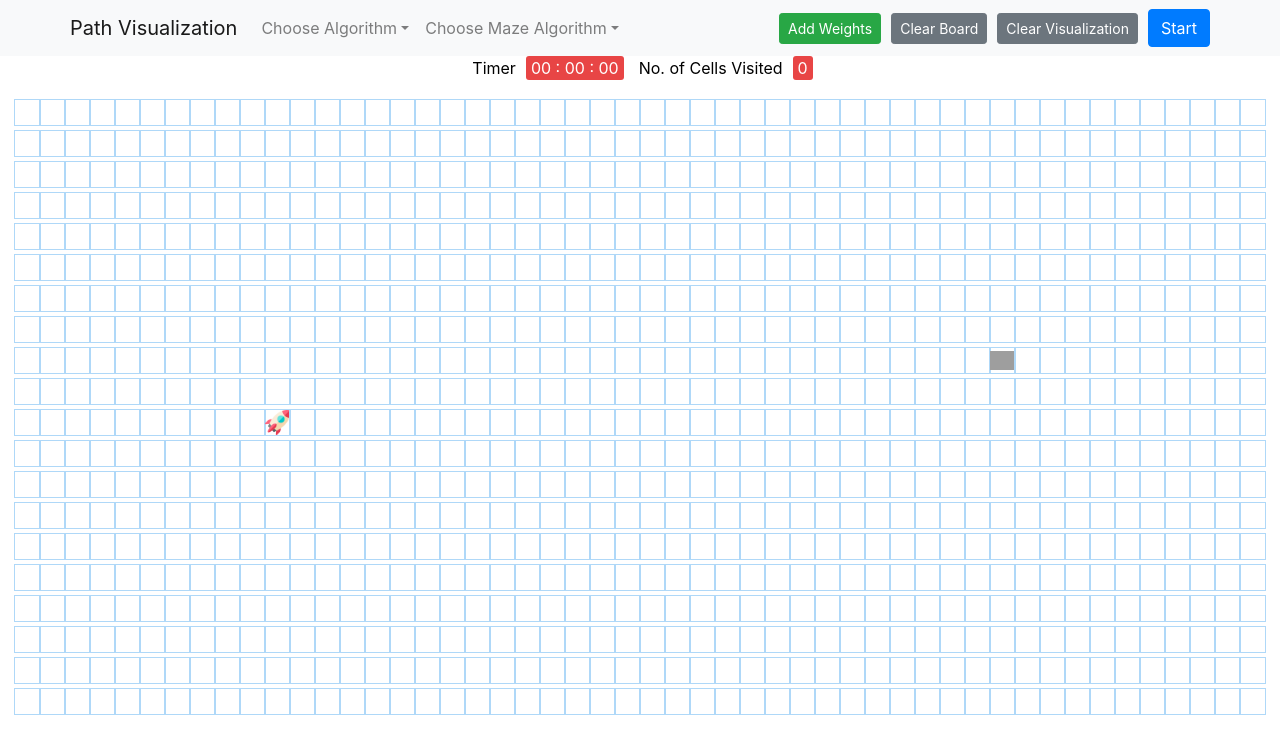
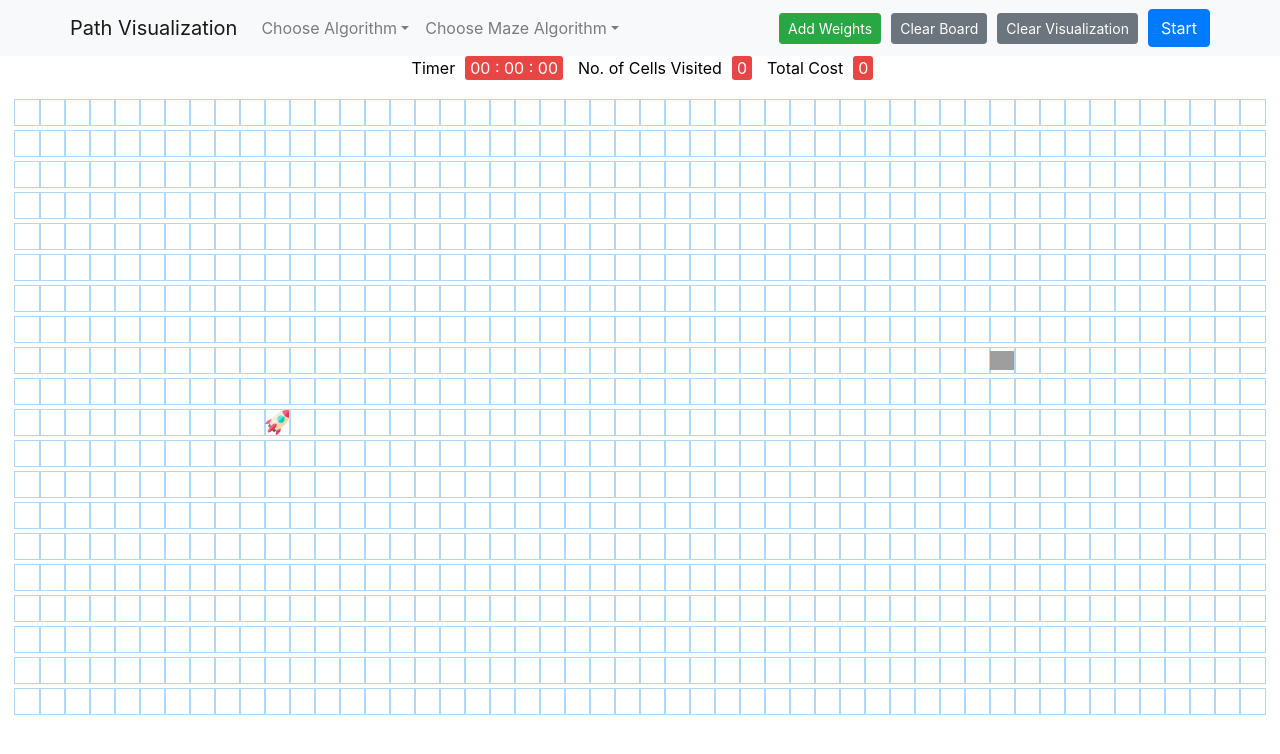
Before and after one commit to Jainam321/Visualization, a React (Create React App) app: page / in a window 1280 px wide. Shown: the top 754 px of the page. Built offline with nearby package versions, Linux system fonts and the light colour scheme; grey boxes are pictures that could not be loaded; the HTML template or start-up script is replaced by a standard one.

Commit message:
Add totalcost

```diff
--- a/src/visualizers/PathfindingVisualizer.jsx
+++ b/src/visualizers/PathfindingVisualizer.jsx
@@ -24,6 +24,7 @@ const PathfindingVisualizer = () => {
   const [isActive, setIsActive] = useState(false);
   const [isPaused, setIsPaused] = useState(false);
   const [noOfCellVisited, setNoOfCellVisited] = useState(0);
+  const [totalcost, settotalcost] = useState(0);
   const [algorithm, setAlgorithm] = useState("Choose Algorithm");
   const [mazeAlgorithm , setmazeAlgorithm ]=useState("Choose Maze Algorithm");
   const [show, setShow] = useState(false);
@@ -94,8 +95,6 @@ const PathfindingVisualizer = () => {
         const node = visitedNodesInOrder[i];
         document.getElementById(`node-${node.row}-${node.col}`).className =
           'node node-visited';
-        document.getElementById(`node-${START_NODE_ROW}-${START_NODE_COL}`).className = 'node node-start';
-        document.getElementById(`node-${FINISH_NODE_ROW}-${FINISH_NODE_COL}`).className = 'node node-finish';
       }, 10 * i);
     }
   }
@@ -104,9 +103,8 @@ const PathfindingVisualizer = () => {
     for (let i = 0; i < nodesInShortestPathOrder.length; i++) {
       setTimeout(() => {
         const node = nodesInShortestPathOrder[i];
-        document.getElementById(`node-${node.row}-${node.col}`).className = 'node node-shortest-path';
-        document.getElementById(`node-${START_NODE_ROW}-${START_NODE_COL}`).className = 'node node-start';
-        document.getElementById(`node-${FINISH_NODE_ROW}-${FINISH_NODE_COL}`).className = 'node node-finish';
+        document.getElementById(`node-${node.row}-${node.col}`).className =
+          'node node-shortest-path';
       }, 50 * i);
     }
     handlePause();
@@ -134,6 +132,7 @@ const PathfindingVisualizer = () => {
       handlePause();
       return;
     }
+    settotalcost(finishNode.distance);
     animateAlgorithm(visitedNodesInOrder, nodesInShortestPathOrder);
     setNoOfCellVisited(nodesInShortestPathOrder.length);
   }
@@ -282,6 +281,8 @@ const PathfindingVisualizer = () => {
       <span className="timeBox">{formatTime()}</span>
       <span className="pText">No. of Cells Visited</span>
       <span className="timeBox">{noOfCellVisited}</span>
+      <span className="pText">Total Cost</span>
+      <span className="timeBox">{totalcost}</span>
 
       <div className="grid">
         {grid.map((row, rowIdx) => {
```
